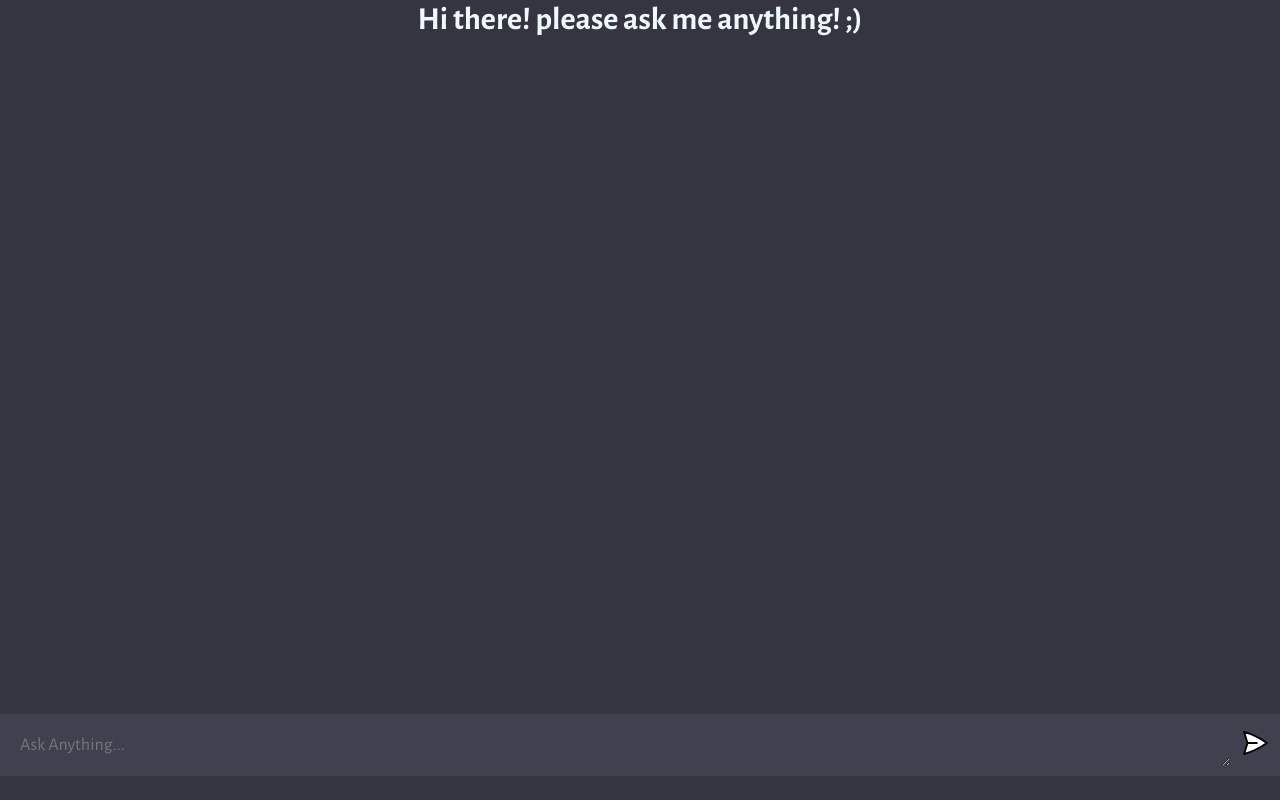
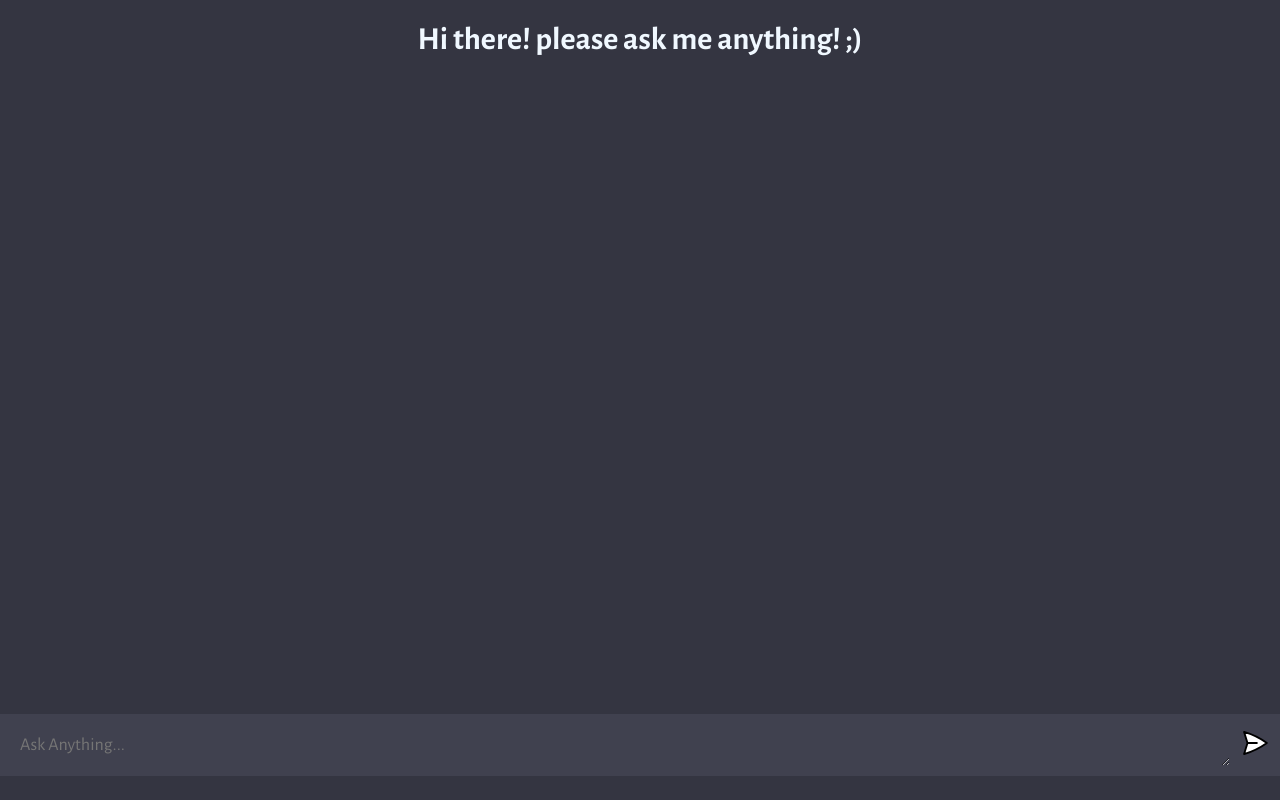
Before and after one commit to Rahulkrsingh32/Chat-gpt, a website built with Vite: page client/index.html in a window 1280 px wide. Built offline with nearby package versions, Linux system fonts and the light colour scheme.

Commit message:
second design

```diff
--- a/client/index.html
+++ b/client/index.html
@@ -10,7 +10,7 @@
   <body>
     <div id="app">
       <div>
-        <h1 style="color: aliceblue;" >Hi there! please ask me anything! ;)</h1>
+        <h1 style="color: aliceblue; padding: 20px;" >Hi there! please ask me anything! ;)</h1>
       </div>
       <div id="chat_container" ></div>
 
```
